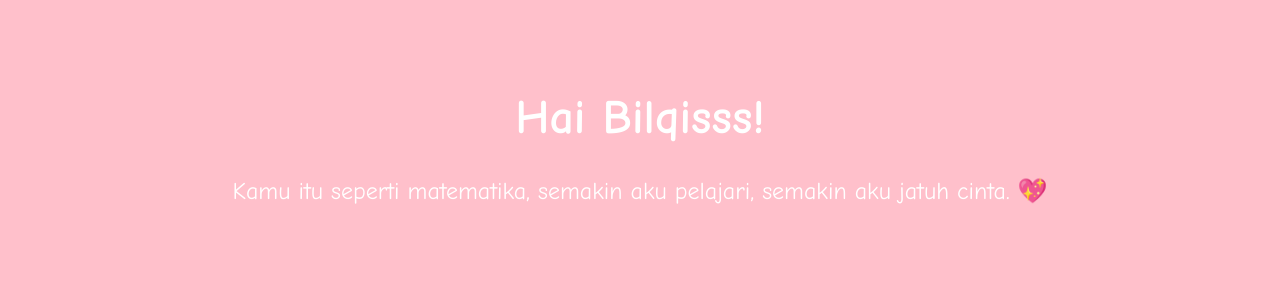
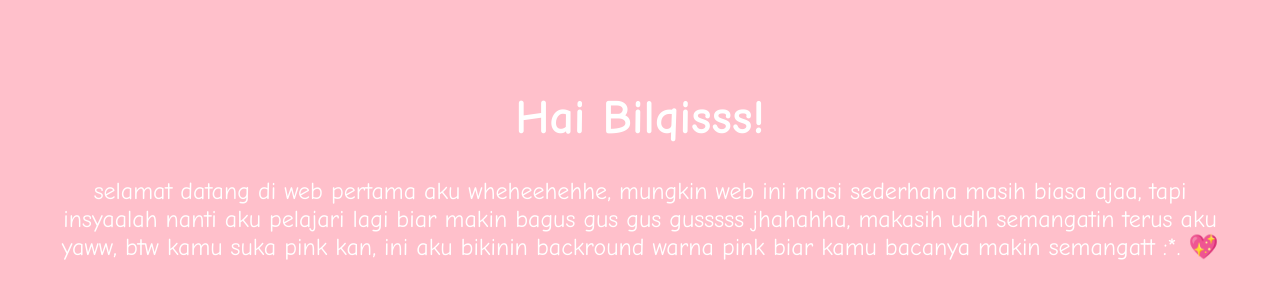
Before and after one commit to yoga0727/web-agoy, a plain HTML site: page index.html in a window 1280 px wide. Drawn offline with Linux system fonts and the light colour scheme.

Commit message:
Update tampilan index.html

```diff
--- a/index.html
+++ b/index.html
@@ -22,6 +22,8 @@
 </head>
 <body>
     <h1>Hai Bilqisss!</h1>
-    <p>Kamu itu seperti matematika, semakin aku pelajari, semakin aku jatuh cinta. 💖</p>
+    <p>selamat datang di web pertama aku wheheehehhe, mungkin web ini masi sederhana masih biasa ajaa, tapi insyaalah
+        nanti aku pelajari lagi biar makin bagus gus gus gusssss jhahahha, makasih udh semangatin terus aku yaww, btw
+        kamu suka pink kan, ini aku bikinin backround warna pink biar kamu bacanya makin semangatt :*. 💖</p>
 </body>
 </html>
```
